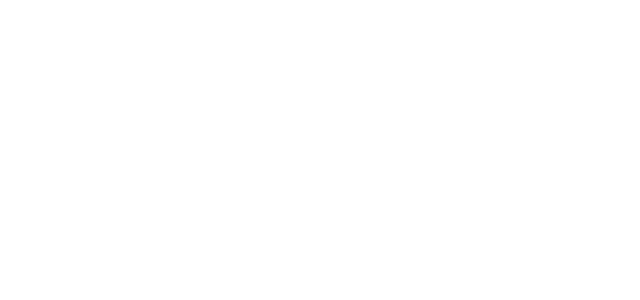
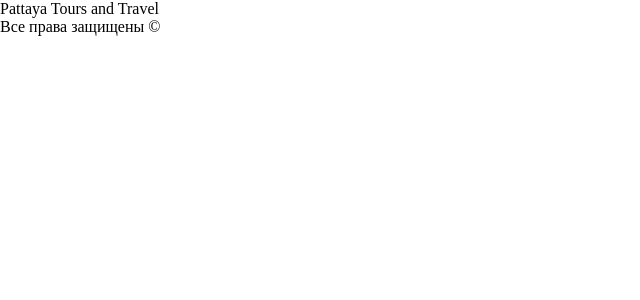
Before and after one commit to E-Mikha/pattaya-tour-and-travel, a React (Vite) app: page / in a window 1280 px wide. Shown: the top 300 px of the page, without its empty margins (0-640 px from the left). Built offline with nearby package versions, Linux system fonts and the light colour scheme.

Commit message:
Start make app

```diff
--- a/src/App.jsx
+++ b/src/App.jsx
@@ -1,3 +1,13 @@
-function App() {}
+import Footer from "./components/Footer";
+import Header from "./components/Header";
+
+function App() {
+  return (
+    <div className="wrapper">
+      <Header />
+      <Footer />
+    </div>
+  );
+}
 
 export default App;
--- /dev/null
+++ b/src/components/Footer.jsx
@@ -0,0 +1,5 @@
+import React from "react";
+
+export default function Footer() {
+  return <footer>Все права защищены &copy;</footer>;
+}
--- /dev/null
+++ b/src/components/Header.jsx
@@ -0,0 +1,12 @@
+import React from "react";
+
+export default function Header() {
+  return (
+    <header>
+      <div>
+        <span className="logo">Pattaya Tours and Travel</span>
+      </div>
+      <div className="presentation"></div>
+    </header>
+  );
+}
```
